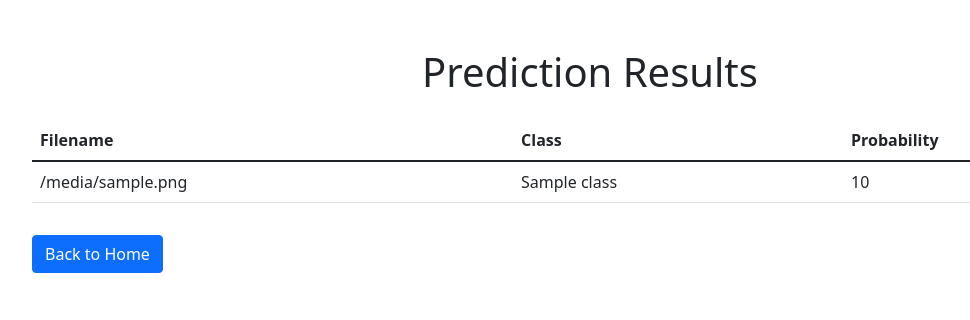
After one commit to mohamadsolouki/Batch-Processing, a Flask app: template templates/results.html in a window 1280 px wide. The commit adds this page. Shown: the top 320 px of the page, without its empty margins (50-1020 px from the left). Run offline with Flask 3, Linux system fonts and the light colour scheme; the template is opened without the code that fills it: most values are stand-ins (such as "Sample title", 1, 10 or a date in 2020).

Commit message:
results route

```diff
--- a/app.py
+++ b/app.py
@@ -13,8 +13,8 @@ app.config['DATABASE'] = 'app/database.db'  # Define the database path
 model = tf.keras.models.load_model('model/model.keras')
 
 # Define the class labels (make sure these match your training data)
-class_names = ['Topwear', 'Shoes', 'Bags', 'Bottomwear', 'Watches', 'Innerwear', 'Jewellery', 'Eyewear', 'Fragrance', 'Sandal', 'Wallets', 'Flip Flops',
-               'Belts', 'Socks', 'Lips', 'Dress', 'Loungewear and Nightwear', 'Saree', 'Nails', 'Makeup', 'Headwear', 'Ties', 'Accessories']
+class_names = ['Topwear', 'Shoes', 'Bags', 'Bottomwear', 'Watches', 'Innerwear', 'Jewellery', 'Eyewear', 'Fragrance', 'Sandal', 'Wallets',
+               'Flip Flops', 'Belts', 'Socks', 'Lips', 'Dress', 'Loungewear and Nightwear']
 
 # Database setup
 def get_db():
@@ -111,7 +111,7 @@ def results():
             SELECT filename, class, probability FROM images
         ''')
         results = cursor.fetchall()
-        return jsonify(results)
+        return render_template('results.html', results=results)
 
 if __name__ == '__main__':
     app.run(debug=True, host='0.0.0.0')
--- /dev/null
+++ b/templates/results.html
@@ -0,0 +1,35 @@
+<!DOCTYPE html>
+<html lang="en">
+<head>
+    <meta charset="UTF-8">
+    <meta name="viewport" content="initial-scale=1, width=device-width">
+    <title>Prediction Results</title>
+    <link href="https://cdn.jsdelivr.net/npm/bootstrap@5.1.3/dist/css/bootstrap.min.css" rel="stylesheet">
+</head>
+<body>
+    <div class="container py-5">
+        <h1 class="text-center mb-4">Prediction Results</h1>
+
+        <table class="table">
+            <thead>
+                <tr>
+                    <th>Filename</th>
+                    <th>Class</th>
+                    <th>Probability</th>
+                </tr>
+            </thead>
+            <tbody>
+                {% for result in results %}
+                <tr>
+                    <td>{{ result['filename'] }}</td>
+                    <td>{{ result['class'] }}</td>
+                    <td>{{ result['probability']|round(2) }}</td>
+                </tr>
+                {% endfor %}
+            </tbody>
+        </table>
+
+        <a href="/" class="btn btn-primary mt-3">Back to Home</a>
+    </div>
+</body>
+</html>
```
Also changed, not shown: templates/index.html (+24 -11 lines).
